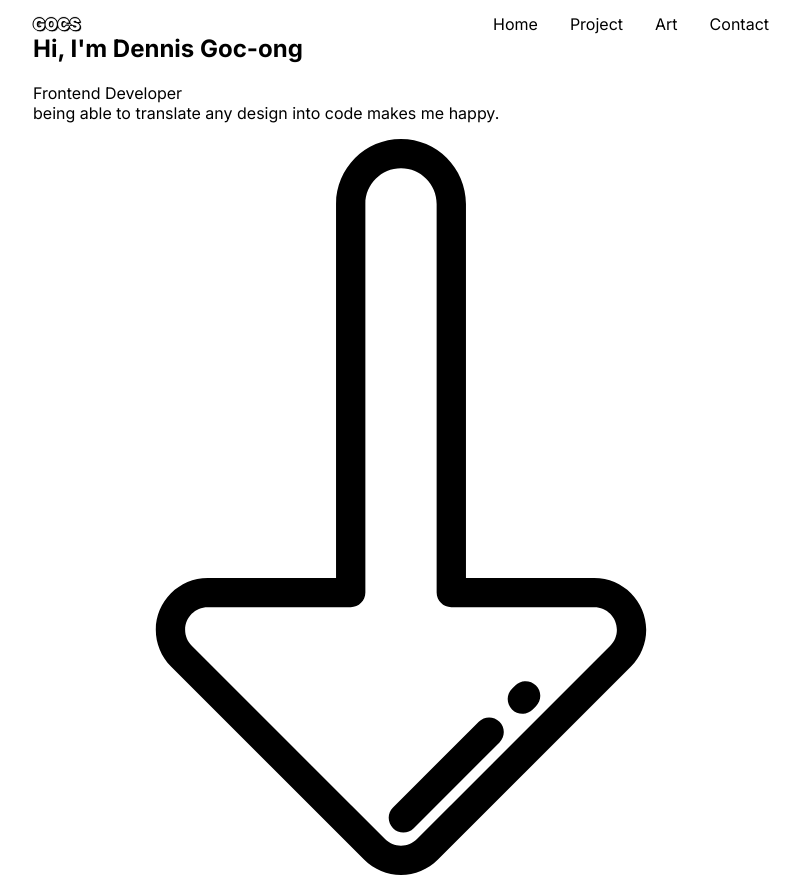
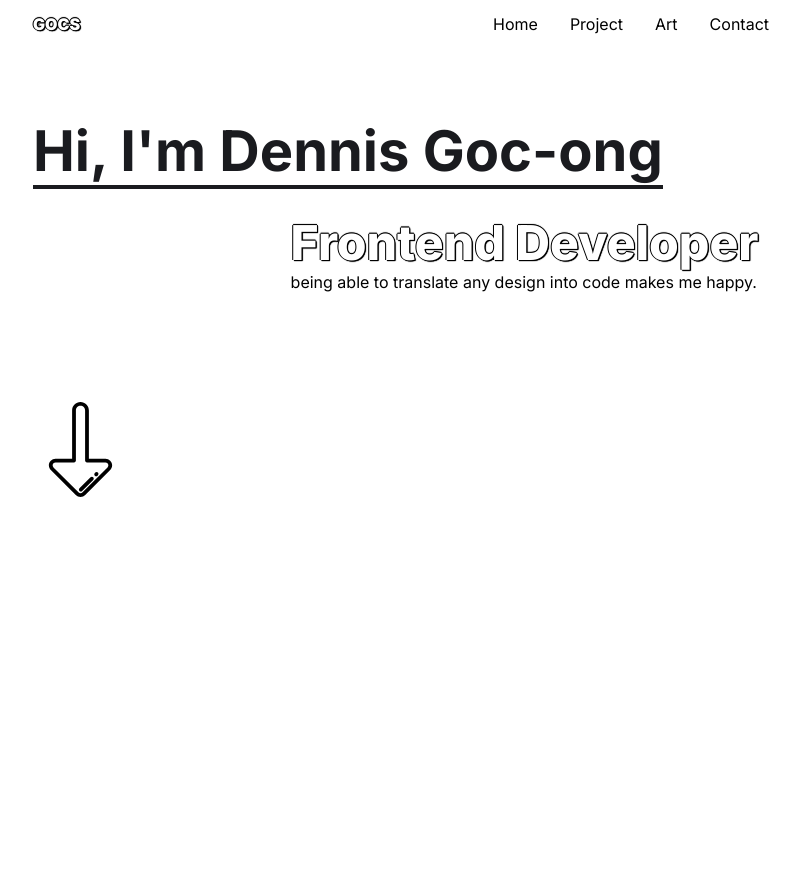
Before and after one commit to m-dennisgocong/gocs, a React (Vite) app: page / in a window 1280 px wide. Shown: the whole page, without its empty margins (239-1039 px from the left). After the commit the page ends 800 px from the top, so only its background shows below. Built offline with nearby package versions, Linux system fonts and the light colour scheme.

Commit message:
change selector

```diff
--- a/src/styles/Hero.scss
+++ b/src/styles/Hero.scss
@@ -1,4 +1,4 @@
-.Hero{
+#Hero{
     height: 100%;
     width: 100%;
     h1{
@@ -29,7 +29,7 @@
 }
 
 @media (min-width: 500px){
-    .Hero{
+    #Hero{
         h1{
             padding-top: 1.5em;
             font-size: 2.4rem;
@@ -49,7 +49,7 @@
 }
 
 @media (min-width: 780px){
-    .Hero{
+    #Hero{
         h1{
             padding-top: 1em;
             font-size: 3.5rem;
@@ -68,7 +68,7 @@
     }
 }
 @media (min-width: 992px) {
-    .Hero{
+    #Hero{
         p{
             span#rule{
                 font-size: 3rem;
@@ -80,7 +80,7 @@
 }
 
 @media (min-width: 1279px) {
-    .Hero{
+    #Hero{
         p{
             span#rule{
                 font-size: 3rem;
```
